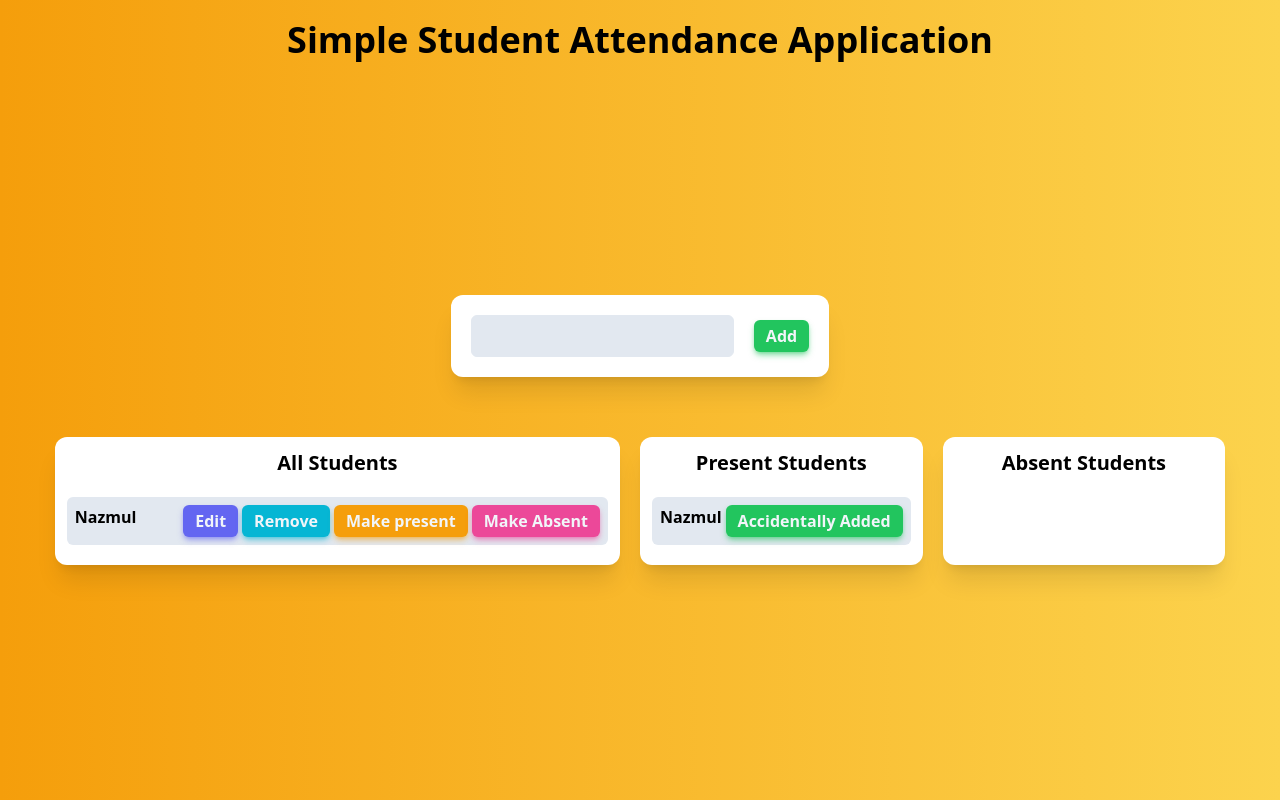
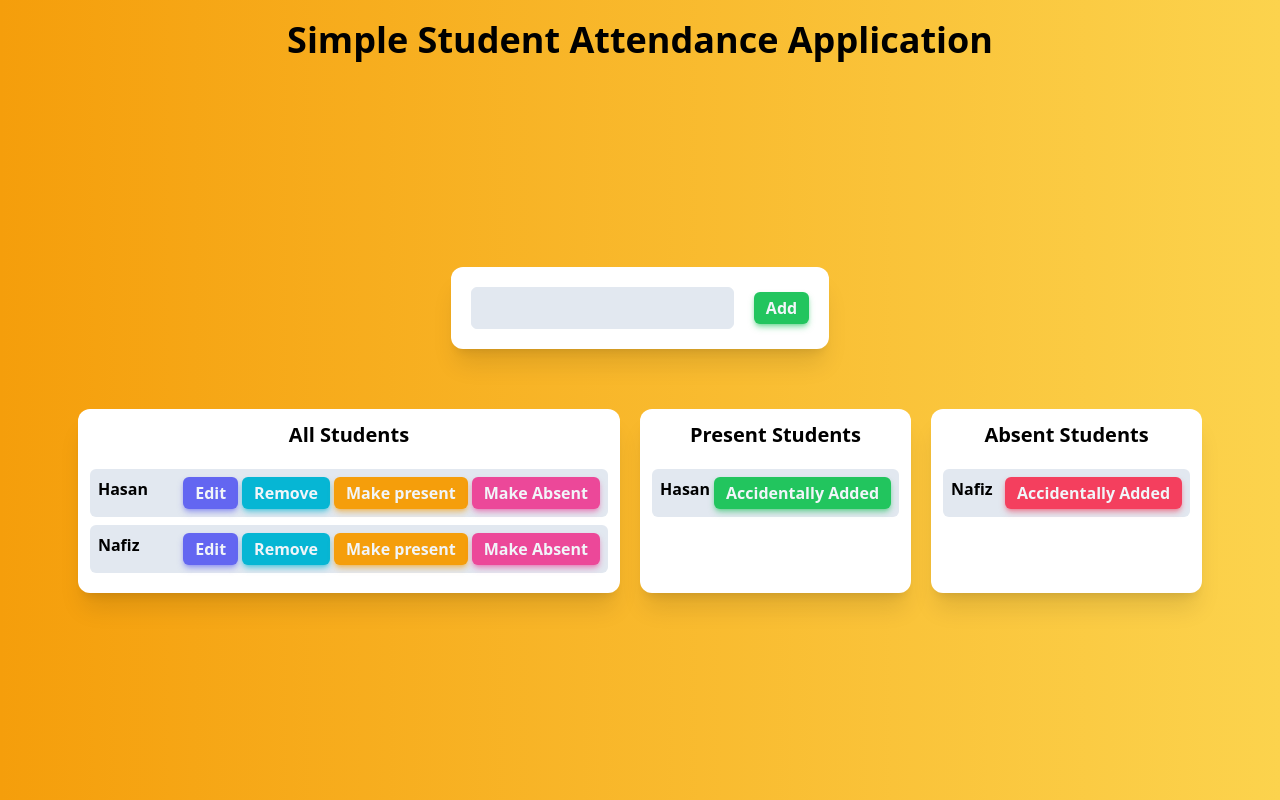
Before and after one commit to Nazmul1582/frontend-applications, a React (Create React App) app: page / in a window 1280 px wide. Built offline with nearby package versions, Linux system fonts and the light colour scheme; data requests are answered from the project's data file.

Commit message:
Simple Student Attendance Application with Context API and Fetch API

```diff
--- a/package.json
+++ b/package.json
@@ -13,6 +13,7 @@
   },
   "scripts": {
     "start": "react-scripts start",
+    "json-server": "json-server -p 5000 --watch ./src/db.json",
     "build": "react-scripts build",
     "test": "react-scripts test",
     "eject": "react-scripts eject"
--- a/public/index.html
+++ b/public/index.html
@@ -24,7 +24,9 @@
       work correctly both with client-side routing and a non-root public URL.
       Learn how to configure a non-root public URL by running `npm run build`.
     -->
-    <title>Simple Student Attendance Application with Context API</title>
+    <title>
+      Simple Student Attendance Application with Context API and Fetch API
+    </title>
   </head>
   <body>
     <noscript>You need to enable JavaScript to run this app.</noscript>
--- a/src/components/AbsentStudents.js
+++ b/src/components/AbsentStudents.js
@@ -1,8 +1,8 @@
 import React from "react";
+import { useStudent } from "../contexts/StudentContext";
 
 const AbsentStudents = () => {
-  const students = [{ id: 1, name: "Nazmul", isPresent: true }];
-  const toggleHandler = () => {};
+  const { students, toggleHandler } = useStudent();
 
   return (
     <div
--- a/src/components/AllStudents.js
+++ b/src/components/AllStudents.js
@@ -1,7 +1,43 @@
 import React from "react";
+import { useStudent } from "../contexts/StudentContext";
 
 const AllStduents = () => {
-  const students = [{ id: 1, name: "Nazmul", isPresent: true }];
+  const {
+    students,
+    setStudentName,
+    setEditMode,
+    setEditableStudent,
+    updateStudents,
+    getStudents,
+  } = useStudent();
+
+  const editHandler = (studentId) => {
+    const toBeEditedStudent = students.find(
+      (student) => student.id === studentId
+    );
+    setEditMode(true);
+    setStudentName(toBeEditedStudent.name);
+    setEditableStudent(toBeEditedStudent);
+  };
+
+  const removeHandler = (studentId) => {
+    fetch(`http://localhost:5000/students/${studentId}`, {
+      method: "DELETE",
+    }).then(() => getStudents());
+  };
+
+  const attendanceHandler = (studentId, value) => {
+    const singleStudent = students.find((student) => student.id === studentId);
+
+    if (singleStudent.isPresent !== "") {
+      alert(`${singleStudent.name} is already in a list!`);
+      return;
+    }
+
+    updateStudents(studentId, "PATCH", { isPresent: value }).then(() =>
+      getStudents()
+    );
+  };
 
   return (
     <div
@@ -18,25 +54,25 @@ const AllStduents = () => {
           <p>{student.name}</p>
           <div className=" flex gap-1">
             <button
-              // onClick={() => editHandler(student.id)}
+              onClick={() => editHandler(student.id)}
               className="btn  bg-indigo-500 shadow-indigo-500/50"
             >
               Edit
             </button>
             <button
-              // onClick={() => removeHandler(student.id)}
+              onClick={() => removeHandler(student.id)}
               className="btn  bg-cyan-500 shadow-cyan-500/50"
             >
               Remove
             </button>
             <button
-              // onClick={() => attedanceHandler(student.id, true)}
+              onClick={() => attendanceHandler(student.id, true)}
               className="btn  bg-amber-500 shadow-amber-500/50"
             >
               Make present
             </button>
             <button
-              // onClick={() => attedanceHandler(student.id, false)}
+              onClick={() => attendanceHandler(student.id, false)}
               className="btn  bg-pink-500 shadow-pink-500/50"
             >
               Make Absent
--- a/src/components/InputArea.js
+++ b/src/components/InputArea.js
@@ -1,26 +1,60 @@
 import React from "react";
+import { useStudent } from "../contexts/StudentContext";
 
 const InputArea = () => {
+  const {
+    studentName,
+    setStudentName,
+    editMode,
+    setEditMode,
+    editableStudent,
+    setEditableStudent,
+    getStudents,
+    updateStudents,
+  } = useStudent();
+
+  const createHandler = () => {
+    const newStudent = {
+      id: Date.now() + "",
+      name: studentName,
+      isPresent: "",
+    };
+    updateStudents("", "POST", newStudent).then(() => {
+      getStudents();
+      setStudentName("");
+    });
+  };
+
+  const updateHandler = () => {
+    updateStudents(editableStudent.id, "PATCH", { name: studentName }).then(
+      () => {
+        getStudents();
+        setStudentName("");
+        setEditMode(false);
+        setEditableStudent(null);
+      }
+    );
+  };
+
   return (
     <form
-      // onSubmit={(e) => {
-      // e.preventDefault();
-      // if (!studentName) {
-      // alert("Please type a valid name!");
-      // }
-      // editMode ? updateHandler(e) : createHandler(e);
-      // }}
+      onSubmit={(e) => {
+        e.preventDefault();
+        if (!studentName) {
+          alert("Please type a valid name!");
+        }
+        editMode ? updateHandler() : createHandler();
+      }}
       className="mb-10 bg-white shadow-xl p-5 rounded-xl text-center font-bold flex justify-center items-center gap-5"
     >
       <input
         type="text"
-        // value={studentName}
-        // onChange={(e) => setStudentName(e.target.value)}
+        value={studentName}
+        onChange={(e) => setStudentName(e.target.value)}
         className="p-2 rounded-md bg-slate-200 w-full border border-slate-200 focus:border-green-500 outline-0"
       />
       <button className="btn bg-green-500 shadow-green-500/50">
-        {/* {editMode ? "Update" : "Add"} */}
-        Add
+        {editMode ? "Update" : "Add"}
       </button>
     </form>
   );
--- a/src/components/PresentStudents.js
+++ b/src/components/PresentStudents.js
@@ -1,9 +1,9 @@
 import React from "react";
+import { useStudent } from "../contexts/StudentContext";
 
 const PresentStudents = () => {
-  const students = [{ id: 1, name: "Nazmul", isPresent: true }];
+  const { students, toggleHandler } = useStudent();
 
-  const toggleHandler = () => {};
   return (
     <div
       className={`bg-white shadow-xl rounded-xl text-center p-3 ${
--- /dev/null
+++ b/src/contexts/StudentContext.js
@@ -0,0 +1,57 @@
+import { createContext, useContext, useEffect, useState } from "react";
+
+const StudentContext = createContext();
+export const useStudent = () => useContext(StudentContext);
+
+const StudentContextProvider = ({ children }) => {
+  const [studentName, setStudentName] = useState("");
+  const [students, setStudents] = useState([]);
+  const [editMode, setEditMode] = useState(false);
+  const [editableStudent, setEditableStudent] = useState(null);
+
+  const getStudents = () => {
+    fetch(`http://localhost:5000/students`)
+      .then((response) => response.json())
+      .then((data) => setStudents(data))
+      .catch((err) => console.log(err));
+  };
+
+  useEffect(() => {
+    getStudents();
+  }, []);
+
+  const updateStudents = (studentId, method, obj) => {
+    return fetch(`http://localhost:5000/students/${studentId}`, {
+      method: method,
+      body: JSON.stringify(obj),
+      headers: {
+        "Content-Type": "application/json; charset=UTF-8",
+      },
+    });
+  };
+
+  const toggleHandler = (studentId) => {
+    const student = students.find((student) => student.id === studentId);
+    updateStudents(studentId, "PATCH", { isPresent: !student.isPresent }).then(
+      () => getStudents()
+    );
+  };
+
+  const value = {
+    studentName,
+    setStudentName,
+    students,
+    editMode,
+    setEditMode,
+    editableStudent,
+    setEditableStudent,
+    getStudents,
+    updateStudents,
+    toggleHandler,
+  };
+
+  return (
+    <StudentContext.Provider value={value}>{children}</StudentContext.Provider>
+  );
+};
+export default StudentContextProvider;
--- /dev/null
+++ b/src/db.json
@@ -0,0 +1,14 @@
+{
+  "students": [
+    {
+      "id": "1679222313260",
+      "name": "Hasan",
+      "isPresent": true
+    },
+    {
+      "id": "1679222402756",
+      "name": "Nafiz",
+      "isPresent": false
+    }
+  ]
+}
--- a/src/index.js
+++ b/src/index.js
@@ -2,10 +2,13 @@ import React from "react";
 import ReactDOM from "react-dom/client";
 import "./index.css";
 import App from "./App";
+import StudentContextProvider from "./contexts/StudentContext";
 
 const root = ReactDOM.createRoot(document.getElementById("root"));
 root.render(
   <React.StrictMode>
-    <App />
+    <StudentContextProvider>
+      <App />
+    </StudentContextProvider>
   </React.StrictMode>
 );
```
Also changed, not shown: 1 other file (tests, documents, lock files or other folders).
